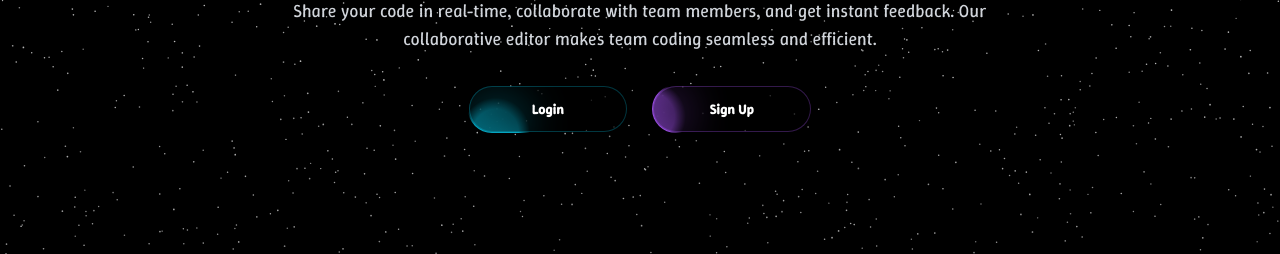
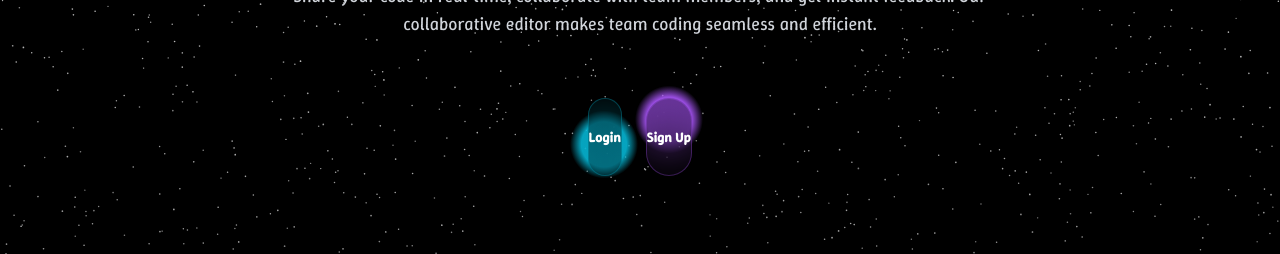
Before and after one commit to Nafeel-AC/Collab_Editor, a React (Create React App) app in the folder Frontend/: page /welcome in a window 1280 px wide. Shown: the part 487-741 px from the top of the page. Built offline with nearby package versions, Linux system fonts and the light colour scheme; no server answers; a web font is replaced by a local one.

Commit message:
Improved the buttons

```diff
--- a/Frontend/src/components/WelcomePage.js
+++ b/Frontend/src/components/WelcomePage.js
@@ -1,30 +1,69 @@
-import React from 'react';
+import React, { useState } from 'react';
 import { Link } from 'react-router-dom';
 import { ShootingStars } from './ui/shooting-stars';
 import { StarsBackground } from './ui/stars-background';
 import { Button } from './ui/moving-border';
 import { TypewriterEffectSmooth } from './TypewriterEffect';
+import { motion } from 'framer-motion';
 
 const WelcomePage = () => {
+  const [hoverLogin, setHoverLogin] = useState(false);
+  const [hoverSignUp, setHoverSignUp] = useState(false);
+
   // Words for typewriter effect
   const words = [
     {
       text: "Collaborative",
-      className: "text-cyan-500"
+      className: "text-cyan-500 font-bold"
     },
     {
       text: "Coding",
-      className: "text-white"
+      className: "text-white font-bold"
     },
     {
       text: "Made",
-      className: "text-white"
+      className: "text-white font-bold"
     },
     {
       text: "Simple",
-      className: "text-purple-500"
+      className: "text-purple-500 font-bold"
     },
   ];
+
+  // Custom button wrappers with hover effects
+  const LoginButton = ({ children, ...props }) => (
+    <motion.div
+      onHoverStart={() => setHoverLogin(true)}
+      onHoverEnd={() => setHoverLogin(false)}
+      whileHover={{
+        scale: 1.05,
+        rotate: hoverLogin ? [0, -1, 1, -1, 0] : 0,
+      }}
+      transition={{
+        scale: { duration: 0.2 },
+        rotate: { duration: 0.3, repeat: 2, repeatType: "mirror" }
+      }}
+    >
+      {children}
+    </motion.div>
+  );
+
+  const SignUpButton = ({ children, ...props }) => (
+    <motion.div
+      onHoverStart={() => setHoverSignUp(true)}
+      onHoverEnd={() => setHoverSignUp(false)}
+      whileHover={{
+        scale: 1.05,
+        y: [0, -5, 0],
+      }}
+      transition={{
+        scale: { duration: 0.2 },
+        y: { duration: 0.5, repeat: Infinity, repeatType: "reverse" }
+      }}
+    >
+      {children}
+    </motion.div>
+  );
 
   return (
     <div className="relative min-h-screen w-full bg-black overflow-hidden">
@@ -85,27 +124,31 @@ const WelcomePage = () => {
 
           {/* Call to action buttons with moving borders */}
           <div className="flex flex-col sm:flex-row justify-center space-y-4 sm:space-y-0 sm:space-x-6">
+            <LoginButton>
               <Button
                 as={Link}
                 to="/LoginPage"
                 containerClassName="w-40 h-12"
                 borderClassName="bg-[radial-gradient(#06b6d4_40%,transparent_60%)] opacity-90"
-              className="bg-black/30 border-cyan-500/30 text-white font-semibold"
+                className="bg-black/30 border-cyan-500/30 text-white font-semibold hover:bg-cyan-950/30 transition-colors duration-300"
                 duration={2000}
               >
-              Login
+                {hoverLogin ? "Let's Go!" : "Login"}
               </Button>
+            </LoginButton>
 
+            <SignUpButton>
               <Button
                 as={Link}
                 to="/SignupPage"
                 containerClassName="w-40 h-12"
                 borderClassName="bg-[radial-gradient(#a855f7_40%,transparent_60%)] opacity-90"
-              className="bg-black/30 border-purple-500/30 text-white font-semibold"
+                className="bg-black/30 border-purple-500/30 text-white font-semibold hover:bg-purple-950/30 transition-colors duration-300"
                 duration={3000}
               >
-              Sign Up
+                {hoverSignUp ? "Join Now!" : "Sign Up"}
               </Button>
+            </SignUpButton>
           </div>
         </div>
       </div>
```
Lines whose indentation alone changed are shown as unchanged.
